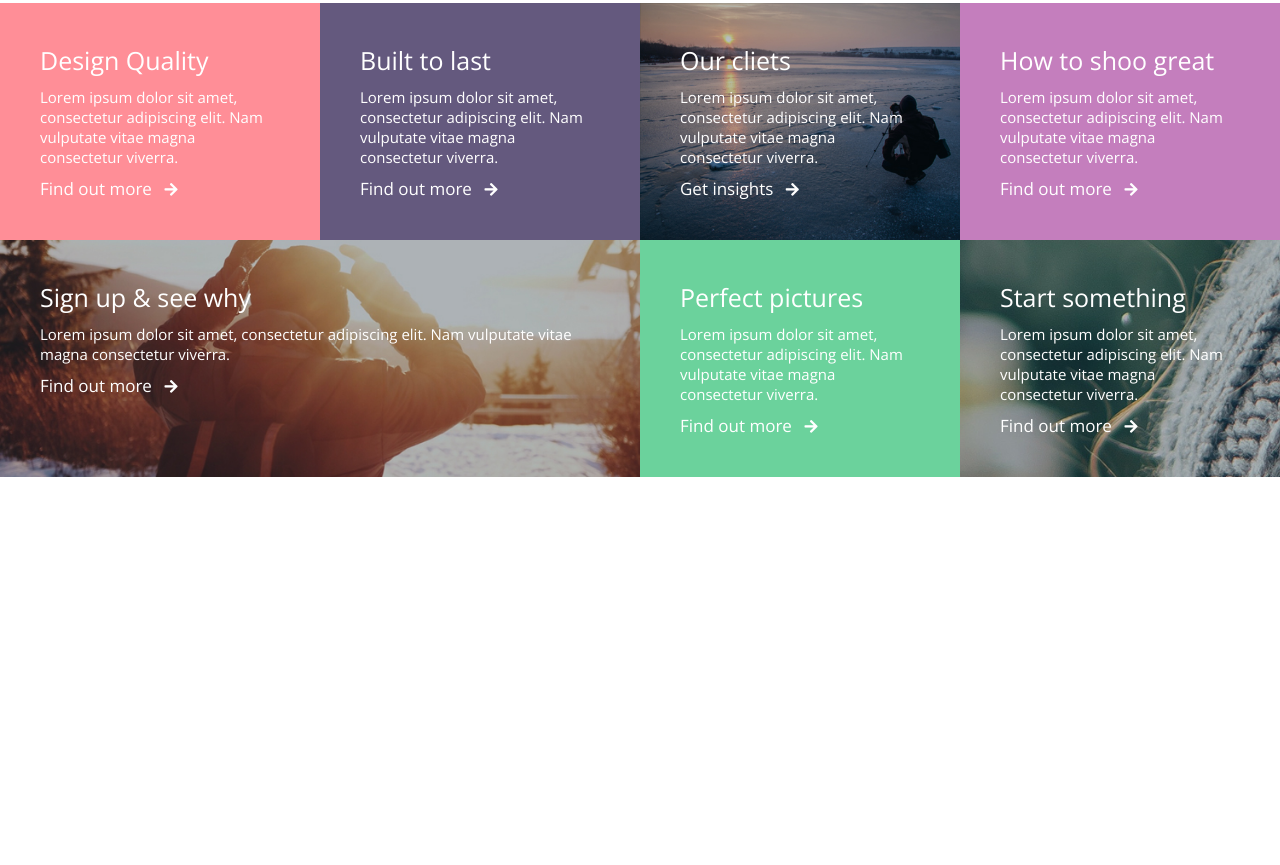
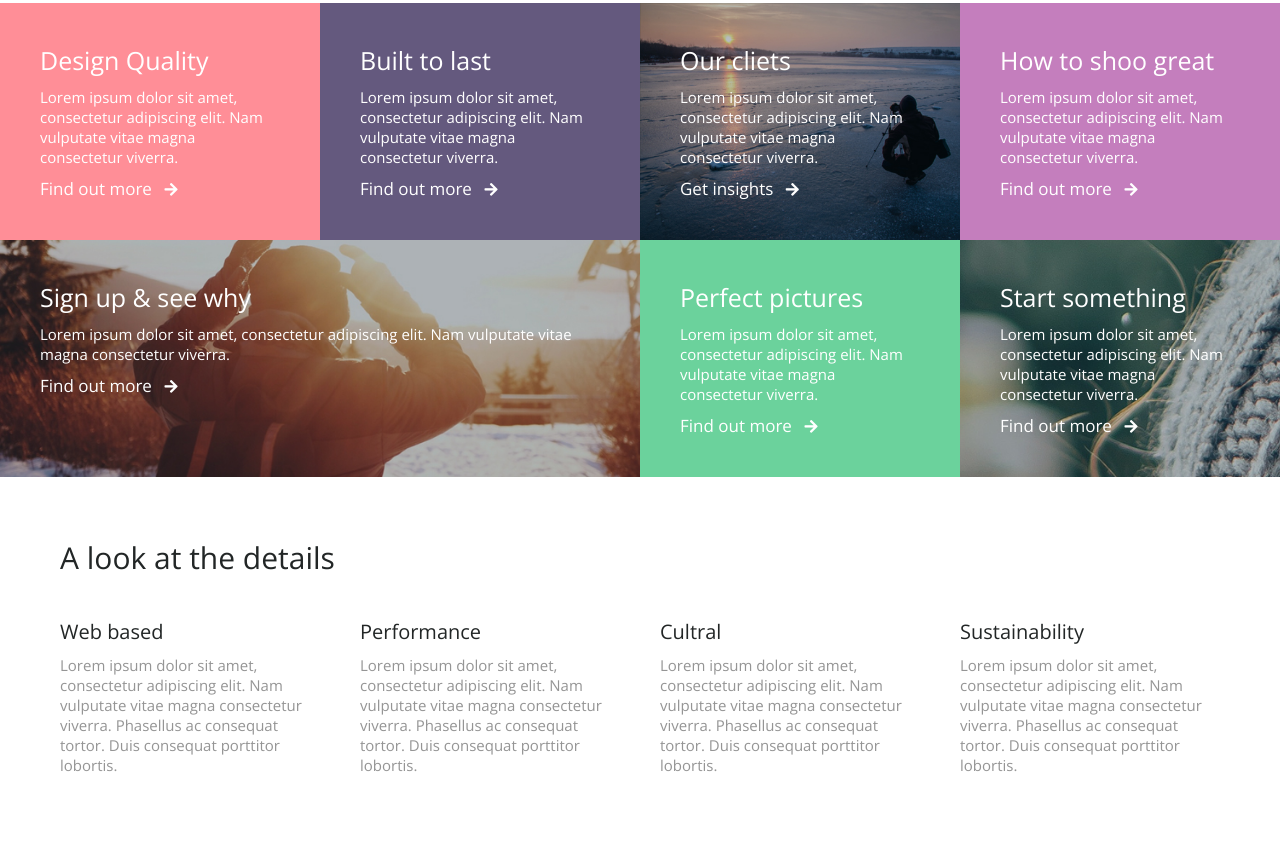
Before and after one commit to andrzejsenderecki/Take_One_Page, a plain HTML site: page index.html in a window 1280 px wide. Shown: the part 1390-2255 px from the top of the page. Before the commit the page ends 1867 px from the top, so only its background shows below. Drawn offline with nearby package versions, Linux system fonts and the light colour scheme.

Commit message:
Dodanie sekcji Details

```diff
--- a/index.html
+++ b/index.html
@@ -16,7 +16,7 @@
                 <ul>
                     <li><a id='about'>About Us</a></li>
                     <li><a id='products'>Products</a></li>
-                    <li><a id=''>Details</a></li>
+                    <li><a id='details'>Details</a></li>
                     <li><a id=''>Quality</a></li>
                     <li><a id=''>Why We</a></li>
                     <li><a id=''>Buy</a></li>
@@ -119,6 +119,29 @@
                     </div>
                 </div>
             </section>
+            <section class='details-section-container'>
+                <div class='details-section'>
+                    <h2>A look at the details</h2>
+                    <div class='details-section-box-container'>
+                        <div class='details-box'>
+                            <h3>Web based</h3>
+                            <p>Lorem ipsum dolor sit amet, consectetur adipiscing elit. Nam vulputate vitae magna consectetur viverra. Phasellus ac consequat tortor. Duis consequat porttitor lobortis.</p>
+                        </div>
+                        <div class='details-box'>
+                            <h3>Performance</h3>
+                            <p>Lorem ipsum dolor sit amet, consectetur adipiscing elit. Nam vulputate vitae magna consectetur viverra. Phasellus ac consequat tortor. Duis consequat porttitor lobortis.</p>
+                        </div>
+                        <div class='details-box'>
+                            <h3>Cultral</h3>
+                            <p>Lorem ipsum dolor sit amet, consectetur adipiscing elit. Nam vulputate vitae magna consectetur viverra. Phasellus ac consequat tortor. Duis consequat porttitor lobortis.</p>
+                        </div>
+                        <div class='details-box'>
+                            <h3>Sustainability</h3>
+                            <p>Lorem ipsum dolor sit amet, consectetur adipiscing elit. Nam vulputate vitae magna consectetur viverra. Phasellus ac consequat tortor. Duis consequat porttitor lobortis.</p>
+                        </div>
+                    </div>
+                </div>
+            </section>
         </main>
     </body>
 </html>
--- /dev/null
+++ b/scss/partials/_details.scss
@@ -0,0 +1,49 @@
+.details-section-container {
+    width: 100%;
+    display: flex;
+    justify-content: center;
+}
+
+.details-section {
+    width: 100%;
+    max-width: 1200px;
+    padding: 60px 0 60px 0;
+
+    h2 {
+        font-family: 'Open Sans', sans-serif;
+        font-size:3rem;
+        font-weight: 300;
+        color: #222626;
+        padding: 0 0 40px 20px;
+    }
+
+    h3 {
+        font-family: 'Open Sans', sans-serif;
+        font-size: 2rem;
+        font-weight: 300;
+        color: #222626;
+        padding: 0 0 10px 20px;
+    }
+
+    p {
+        font-family: 'Open Sans', sans-serif;
+        font-size: 1.5rem;
+        font-weight: 300;
+        color: #959595;
+        padding: 0 20px 30px 20px;
+    }
+}
+
+.details-section-box-container {
+    display: flex;
+    flex-direction: column;
+    justify-content: center;
+    width: 100%;
+    max-width: 1200px;
+}
+
+@media (min-width: 945px) {
+    .details-section-box-container {
+        flex-direction: row;
+    }
+}
```
Also changed, not shown: scripts/app.js (+15 -3 lines), scripts/out.js (+23 -1 lines).
